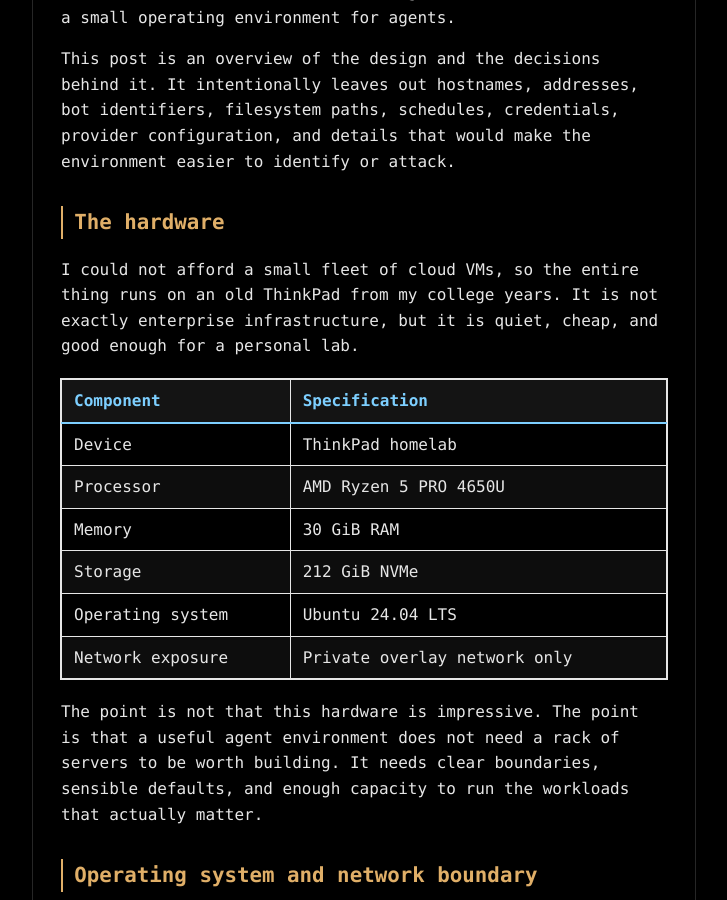
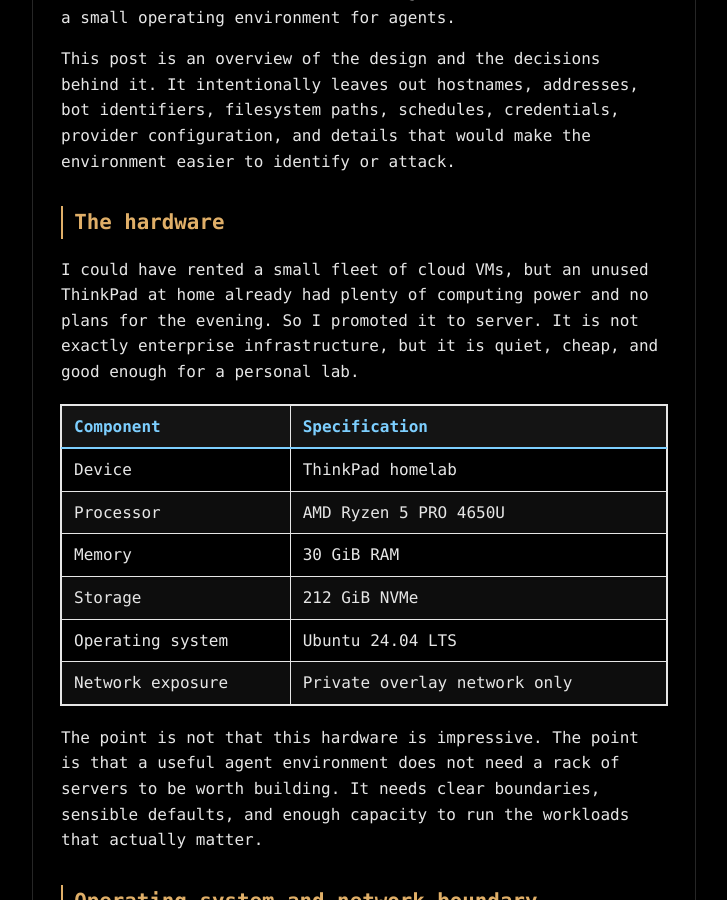
Before and after one commit to bhanuharya/bhanuharya.github.io, a Jekyll site: the page built from _posts/2026-08-19-building-a-small-self-hosted-agent-system-with-hermes.md, in a window 1280 px wide and 900 px high, scrolled down 487 px. Shown: the whole window, without its empty margins (276-1003 px from the left). Built offline with Jekyll 4.4.1, drawn with Linux system fonts in a browser that asks for light colours.

Commit message:
Clarify laptop server motivation

```diff
--- a/_posts/2026-08-19-building-a-small-self-hosted-agent-system-with-hermes.md
+++ b/_posts/2026-08-19-building-a-small-self-hosted-agent-system-with-hermes.md
@@ -16,7 +16,7 @@ This post is an overview of the design and the decisions behind it. It intention
 
 ## The hardware
 
-I could not afford a small fleet of cloud VMs, so the entire thing runs on an old ThinkPad from my college years. It is not exactly enterprise infrastructure, but it is quiet, cheap, and good enough for a personal lab.
+I could have rented a small fleet of cloud VMs, but an unused ThinkPad at home already had plenty of computing power and no plans for the evening. So I promoted it to server. It is not exactly enterprise infrastructure, but it is quiet, cheap, and good enough for a personal lab.
 
 | Component | Specification |
 |---|---|
```
